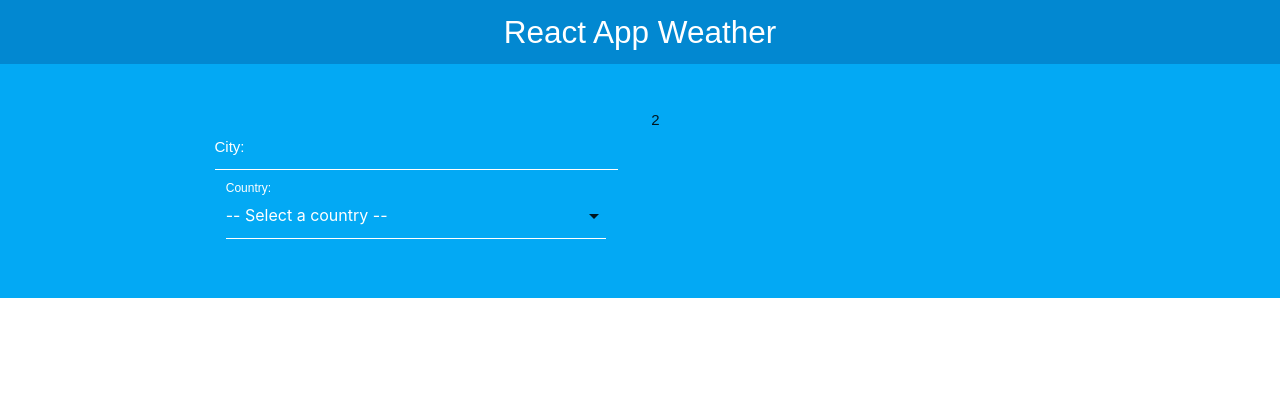
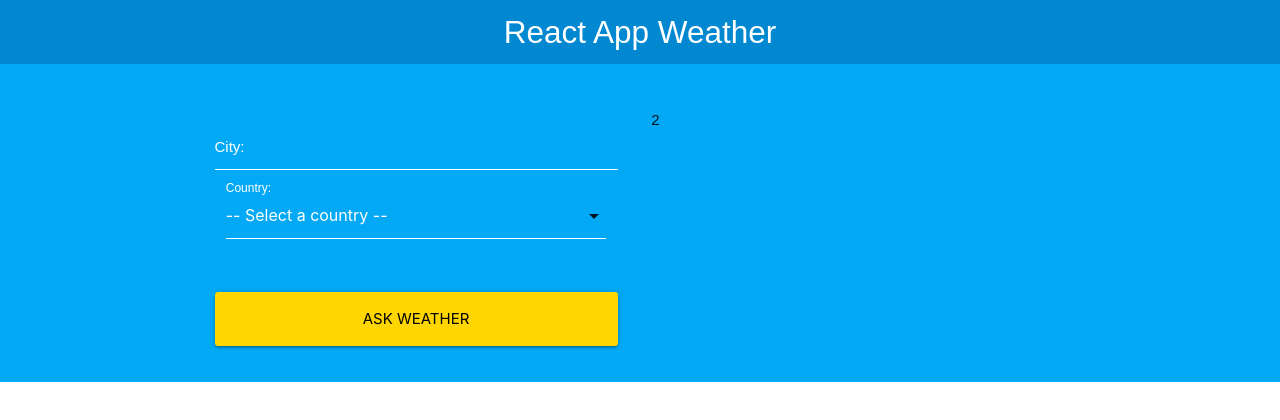
Before and after one commit to alecaceres/weather, a React (Create React App) app: page / in a window 1280 px wide. Shown: the top 420 px of the page. Built offline with nearby package versions, Linux system fonts and the light colour scheme.

Commit message:
Form validation

```diff
--- a/src/components/Form.js
+++ b/src/components/Form.js
@@ -5,7 +5,9 @@
     const [search, setSearch] = useState({
         city: "",
         country: ""
-    })
+    });
+
+    const [error, setError] = useState(false);
 
     // get city and country
     const {city, country} = search;
@@ -19,8 +21,23 @@
         })
     }
 
+    // submit handler
+    const handleSubmit = e => {
+        e.preventDefault();
+
+        // validate
+        if (!city.trim() || !country.trim()){
+            setError(true);
+            return
+        }
+        // main component
+    }
+
     return (
-        <form>
+        <form
+            onSubmit={handleSubmit}
+        >
+            { error && <p className="red darken-4 error">All fields are required</p>}
             <div className="input-field col s12">
                 <input
                     type="text"
@@ -50,6 +67,13 @@
                     <label htmlFor="country">Country: </label>
                 </div>
             </div>
+            <div className="input-field col s12">
+                <input
+                    type="submit"
+                    value="Ask weather"
+                    className="waves-effect waves-light btn-large btn-block yellow accent-4"
+                />
+            </div>
         </form>
     )
 }
```
